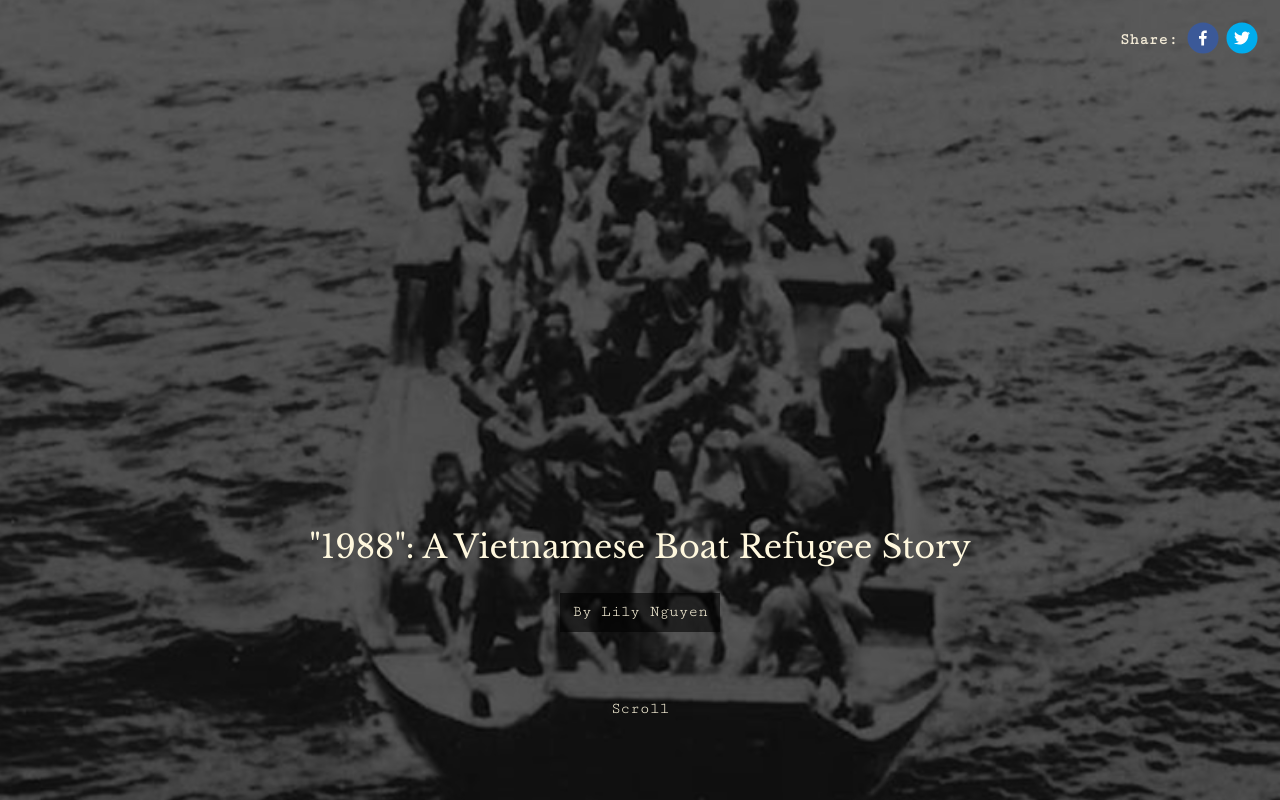
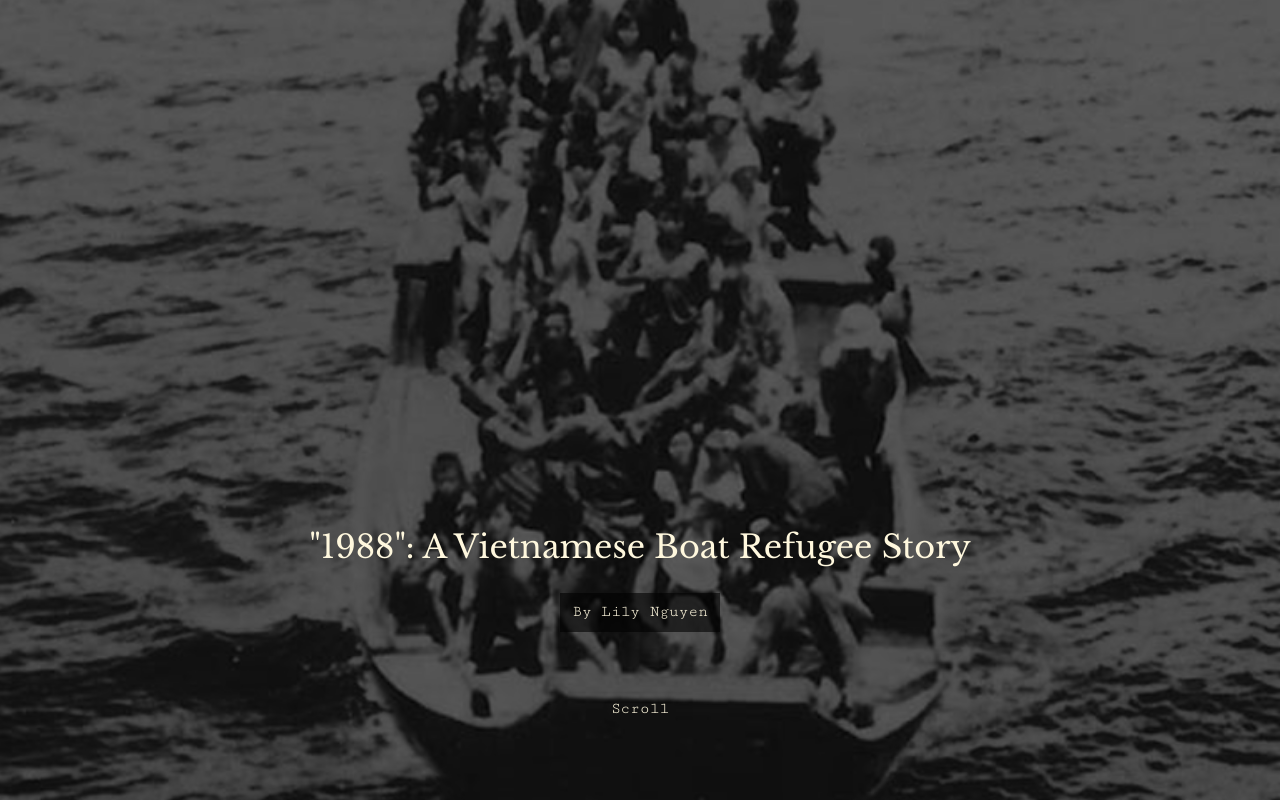
Before and after one commit to lilyndev/viet-refugee, a React (Create React App) app: page / in a window 1280 px wide. Shown: the top 800 px of the page. Built offline with nearby package versions, Linux system fonts and the light colour scheme.

Commit message:
disable share icons

```diff
--- a/src/components/EndSlide.js
+++ b/src/components/EndSlide.js
@@ -1,5 +1,4 @@
 import React from "react";
-import SocialMediaShare from "./SocialMediaShare";
 import ContactUs from "./Contact";
 import imgDung1 from "../../src/images/dung-ly-1.jpg";
 import imgDung2 from "../../src/images/dung-ly-letter-2.jpg";
@@ -38,7 +37,6 @@ const EndSlide = () => {
           </figcaption>
         </figure>
       </div>
-      <SocialMediaShare />
       <ContactUs />
     </div>
   );
--- a/src/components/IntroSlide.js
+++ b/src/components/IntroSlide.js
@@ -1,10 +1,8 @@
 import React from "react";
-import SocialMediaShare from "./SocialMediaShare";
 
 const IntroSlide = () => {
   return (
     <div className="container xtra-dark" id="slide-1">
-      <SocialMediaShare />
       <header>
         <h1>&quot;1988&quot;: A Vietnamese Boat Refugee Story</h1>
         <p className="byline">By Lily Nguyen</p>
```
